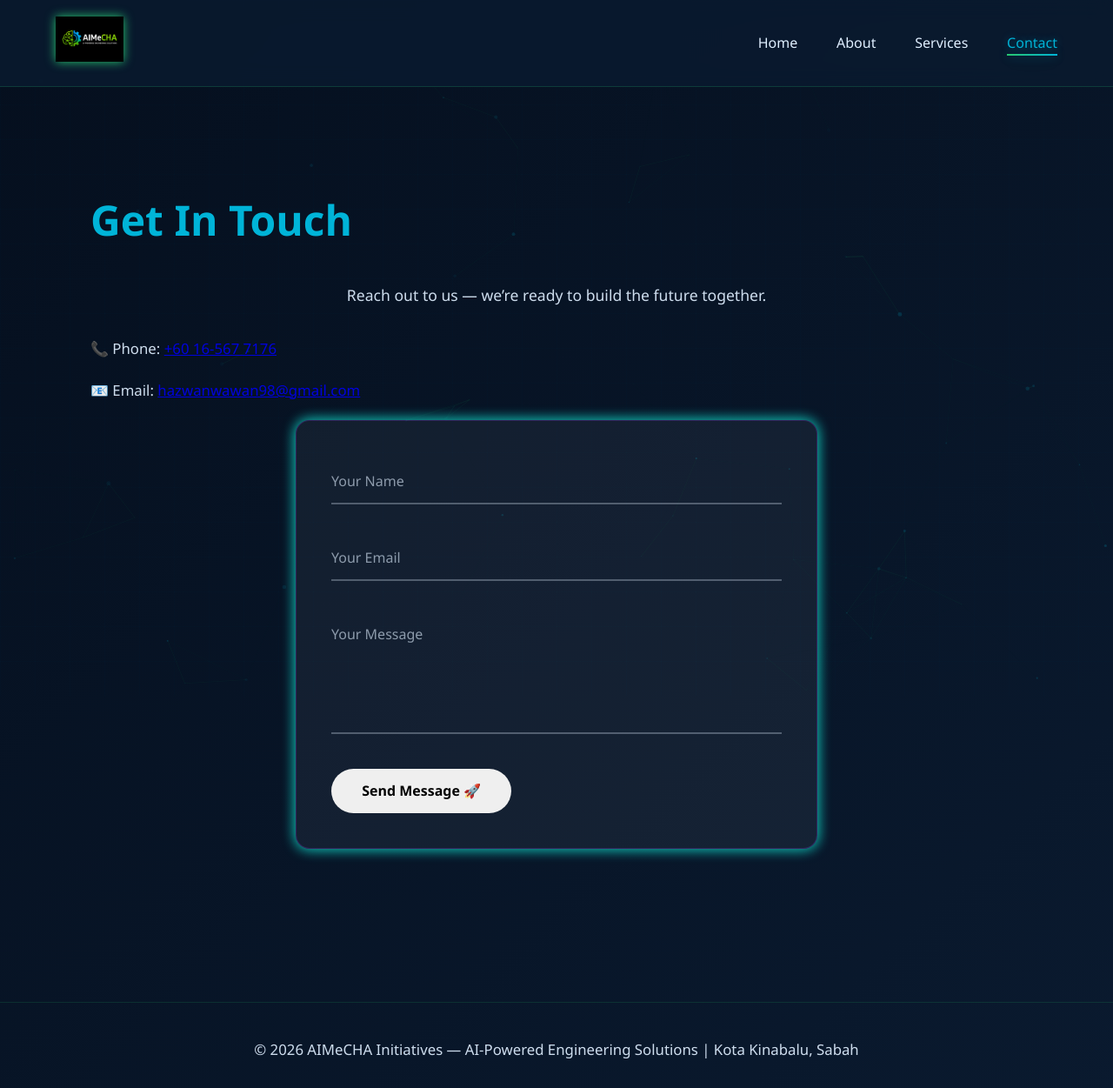
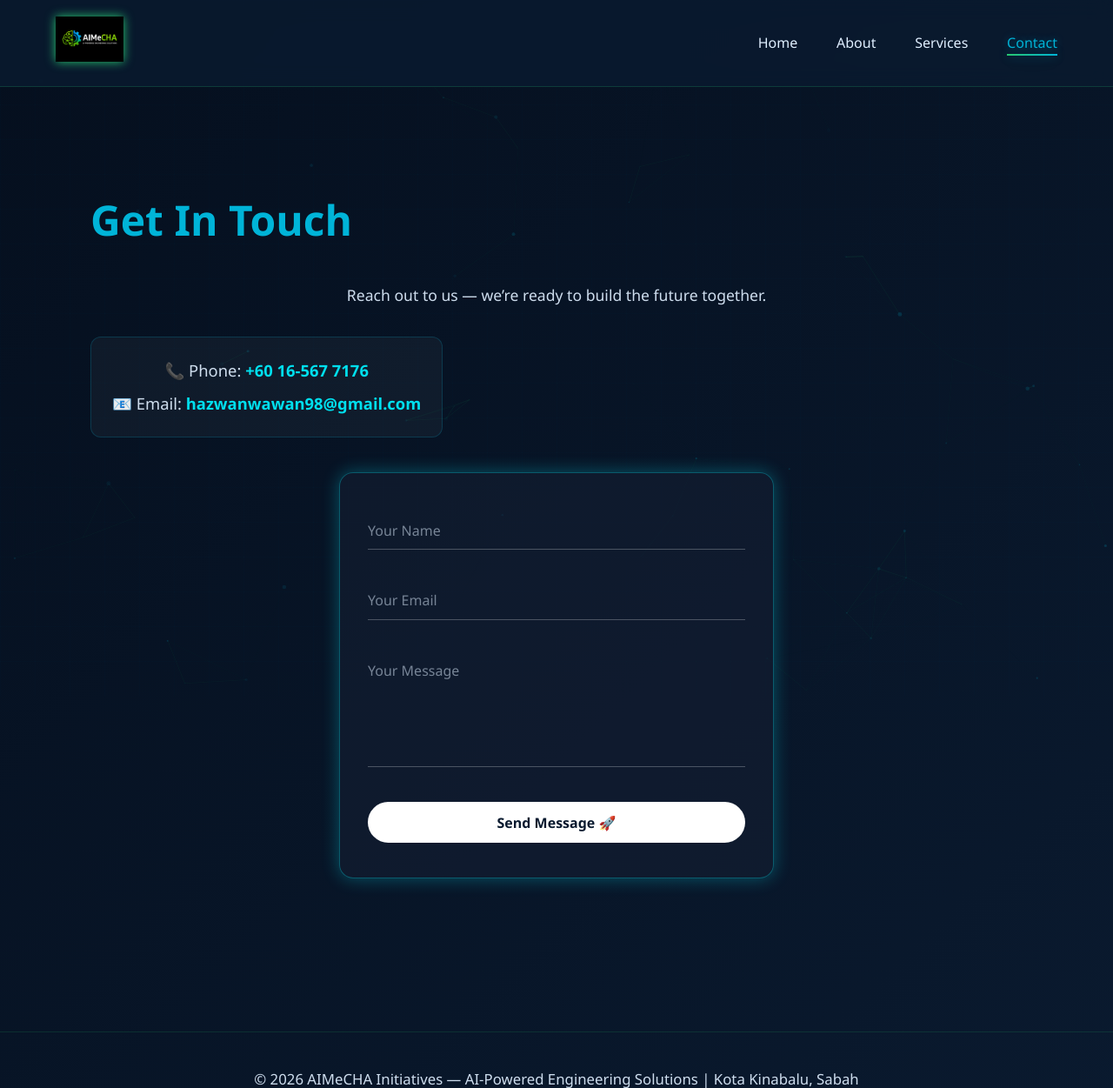
Before and after one commit to EUR-ING-Tc-HazwanHosdi/AIMECHA-Initiatives, a Flask app: page /contact in a window 1280 px wide. Shown: the top 1251 px of the page at 87% size. Run offline with Flask 3, Linux system fonts and the light colour scheme.

Commit message:
Update style.css

```diff
--- a/static/style.css
+++ b/static/style.css
@@ -374,3 +374,112 @@ footer {
     .btn-group { justify-content: center; }
     .nav-links { gap: 1.2rem; font-size: 0.9rem; }
 }
+
+/* ===== NEW: CONTACT INFO ABOVE FORM ===== */
+.contact-info-top {
+    text-align: center;
+    margin-bottom: 2.5rem;
+    padding: 1rem 1.5rem;
+    background: rgba(255, 255, 255, 0.04);
+    border: 1px solid rgba(0, 180, 216, 0.2);
+    border-radius: 12px;
+    backdrop-filter: blur(8px);
+    display: inline-block;
+    margin-left: auto;
+    margin-right: auto;
+}
+
+.contact-info-top p {
+    font-size: 1.15rem;
+    margin: 0.4rem 0;
+}
+
+.contact-info-top a {
+    color: #00F0FF;
+    text-decoration: none;
+    font-weight: 600;
+    transition: all 0.3s ease;
+}
+
+.contact-info-top a:hover {
+    color: #28C76F;
+    text-shadow: 0 0 8px rgba(40, 199, 111, 0.4);
+}
+
+/* ===== FORM STYLES — SAME DESIGN AS YOUR SCREENSHOT ===== */
+.contact-form {
+    max-width: 500px;
+    margin: 0 auto;
+    background: rgba(20, 30, 50, 0.6);
+    border: 1px solid rgba(0, 240, 255, 0.3);
+    border-radius: 16px;
+    padding: 2.5rem 2rem;
+    box-shadow: 0 0 20px rgba(0, 240, 255, 0.15);
+    backdrop-filter: blur(10px);
+    animation: pulseGlow 3s infinite;
+}
+
+.form-group {
+    position: relative;
+    margin-bottom: 2rem;
+}
+
+.form-group input,
+.form-group textarea {
+    width: 100%;
+    padding: 0.8rem 0;
+    background: transparent;
+    border: none;
+    border-bottom: 1px solid rgba(255,255,255,0.25);
+    color: #E0EFFF;
+    font-size: 1rem;
+    outline: none;
+    transition: all 0.3s ease;
+    resize: none;
+}
+
+.form-group input:focus,
+.form-group textarea:focus {
+    border-bottom-color: #00F0FF;
+}
+
+.form-group label {
+    position: absolute;
+    top: 0.8rem;
+    left: 0;
+    color: rgba(224, 239, 255, 0.5);
+    pointer-events: none;
+    transition: all 0.3s ease;
+}
+
+.form-group input:focus ~ label,
+.form-group input:valid ~ label,
+.form-group textarea:focus ~ label,
+.form-group textarea:valid ~ label {
+    top: -0.7rem;
+    font-size: 0.85rem;
+    color: #00F0FF;
+}
+
+.btn {
+    width: 100%;
+    padding: 0.8rem;
+    background: #ffffff;
+    color: #0A1A2F;
+    border: none;
+    border-radius: 50px;
+    font-weight: 600;
+    font-size: 1rem;
+    cursor: pointer;
+    transition: all 0.3s ease;
+}
+
+.btn:hover {
+    transform: translateY(-2px);
+    box-shadow: 0 4px 12px rgba(255,255,255,0.2);
+}
+
+@keyframes pulseGlow {
+    0%,100% { box-shadow: 0 0 15px rgba(0, 240, 255, 0.2); }
+    50% { box-shadow: 0 0 22px rgba(0, 240, 255, 0.35); }
+}
```
